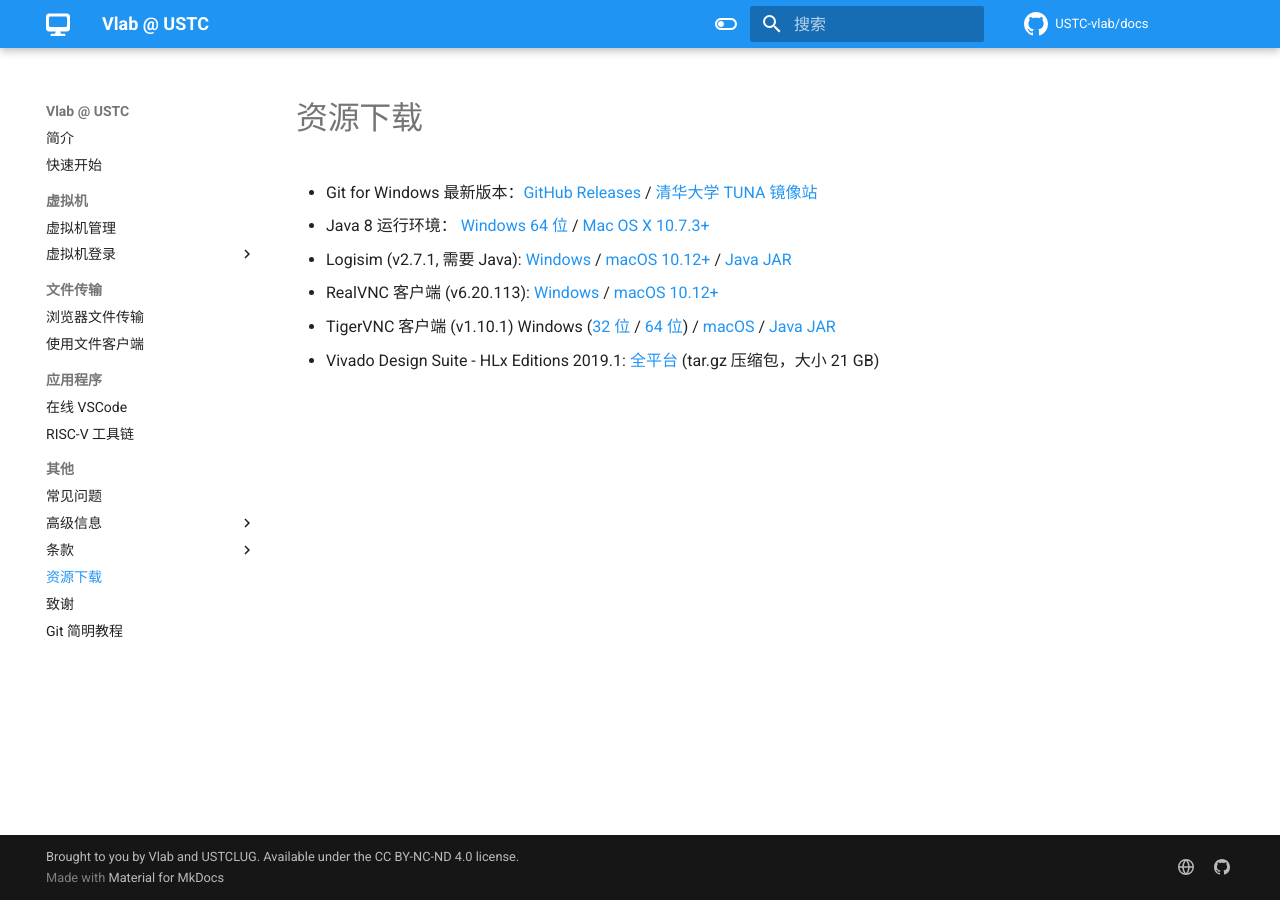
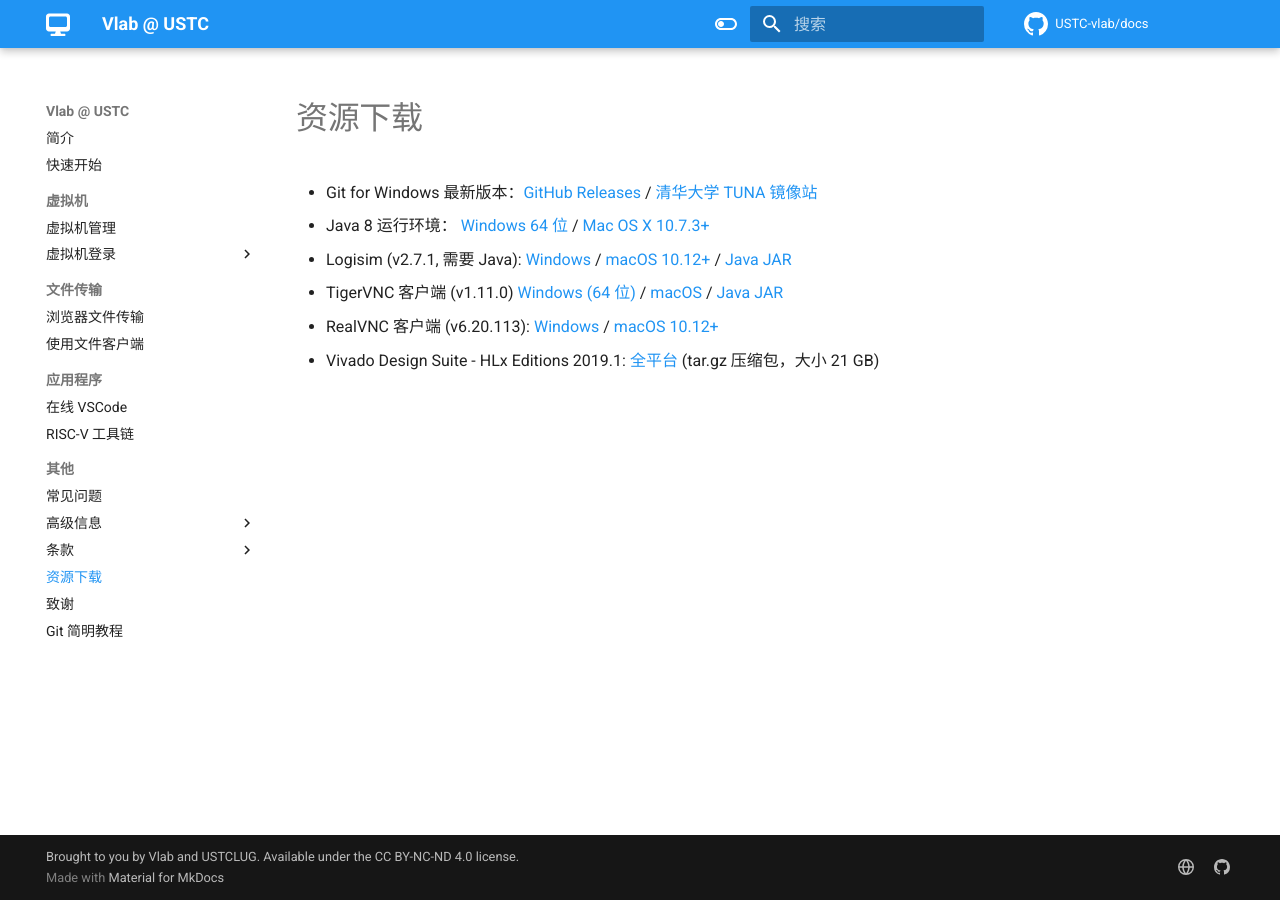
Before and after one commit to USTC-vlab/docs, an MkDocs documentation site: the page built from docs/downloads.md, in a window 1280 px wide. Built offline with MkDocs 1.6.1 and Material for MkDocs 9.7.7, drawn with Linux system fonts in a browser that asks for light colours; comment, search, counter and statistics services are not loaded.

Commit message:
Misc updates

```diff
--- a/docs/downloads.md
+++ b/docs/downloads.md
@@ -8,12 +8,12 @@
   [Windows](https://vlab.ustc.edu.cn/downloads/logisim-win-2.7.1.exe) /
   [macOS 10.12+](https://vlab.ustc.edu.cn/downloads/logisim-macosx-2.7.1.tar.gz) /
   [Java JAR](https://vlab.ustc.edu.cn/downloads/logisim-generic-2.7.1.jar)
+- TigerVNC 客户端 (v1.11.0)
+  [Windows (64 位)](https://vlab.ustc.edu.cn/downloads/vncviewer64-1.11.0.exe) /
+  [macOS](https://vlab.ustc.edu.cn/downloads/TigerVNC-1.11.0.dmg) /
+  [Java JAR](https://vlab.ustc.edu.cn/downloads/VncViewer-1.11.0.jar)
 - RealVNC 客户端 (v6.20.113):
   [Windows](https://vlab.ustc.edu.cn/downloads/VNC-Viewer-6.20.113-Windows.exe) /
   [macOS 10.12+](https://vlab.ustc.edu.cn/downloads/VNC-Viewer-6.20.113-MacOSX-x86_64.dmg)
-- TigerVNC 客户端 (v1.10.1)
-  Windows ([32 位](https://vlab.ustc.edu.cn/downloads/vncviewer-1.10.1.exe) / [64 位](https://vlab.ustc.edu.cn/downloads/vncviewer64-1.10.1.exe)) /
-  [macOS](https://vlab.ustc.edu.cn/downloads/TigerVNC-1.10.1.dmg) /
-  [Java JAR](https://vlab.ustc.edu.cn/downloads/VncViewer-1.10.1.jar)
 - Vivado Design Suite - HLx Editions 2019.1:
   [全平台](https://vlab.ustc.edu.cn/downloadsi/Xilinx_Vivado_SDK_2019.1_0524_1430.tar.gz) (tar.gz 压缩包，大小 21 GB)
```
Also changed, not shown: docs/advanced/install-desktop.md (+1 -1 lines), docs/login/browser.md (+1 -1 lines).
